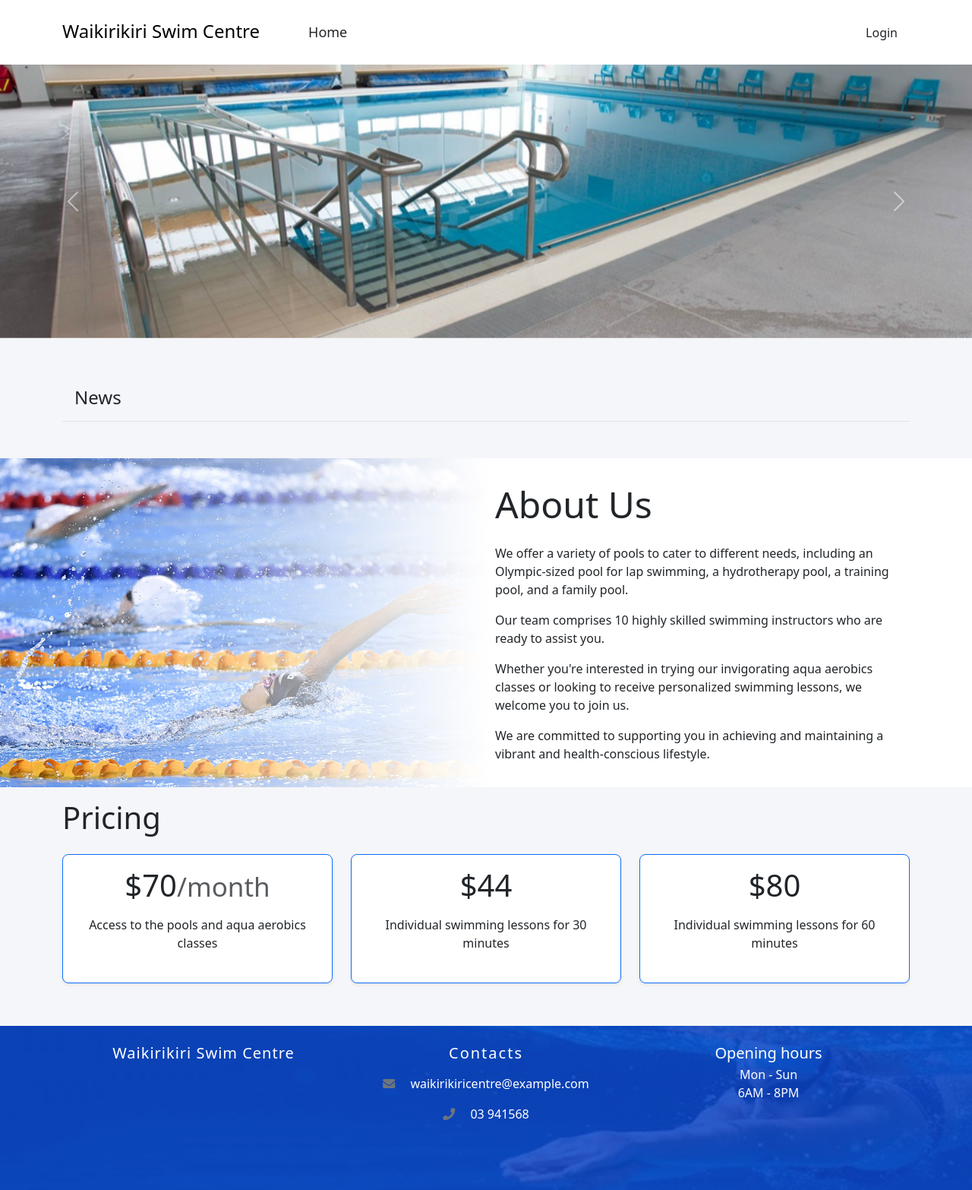
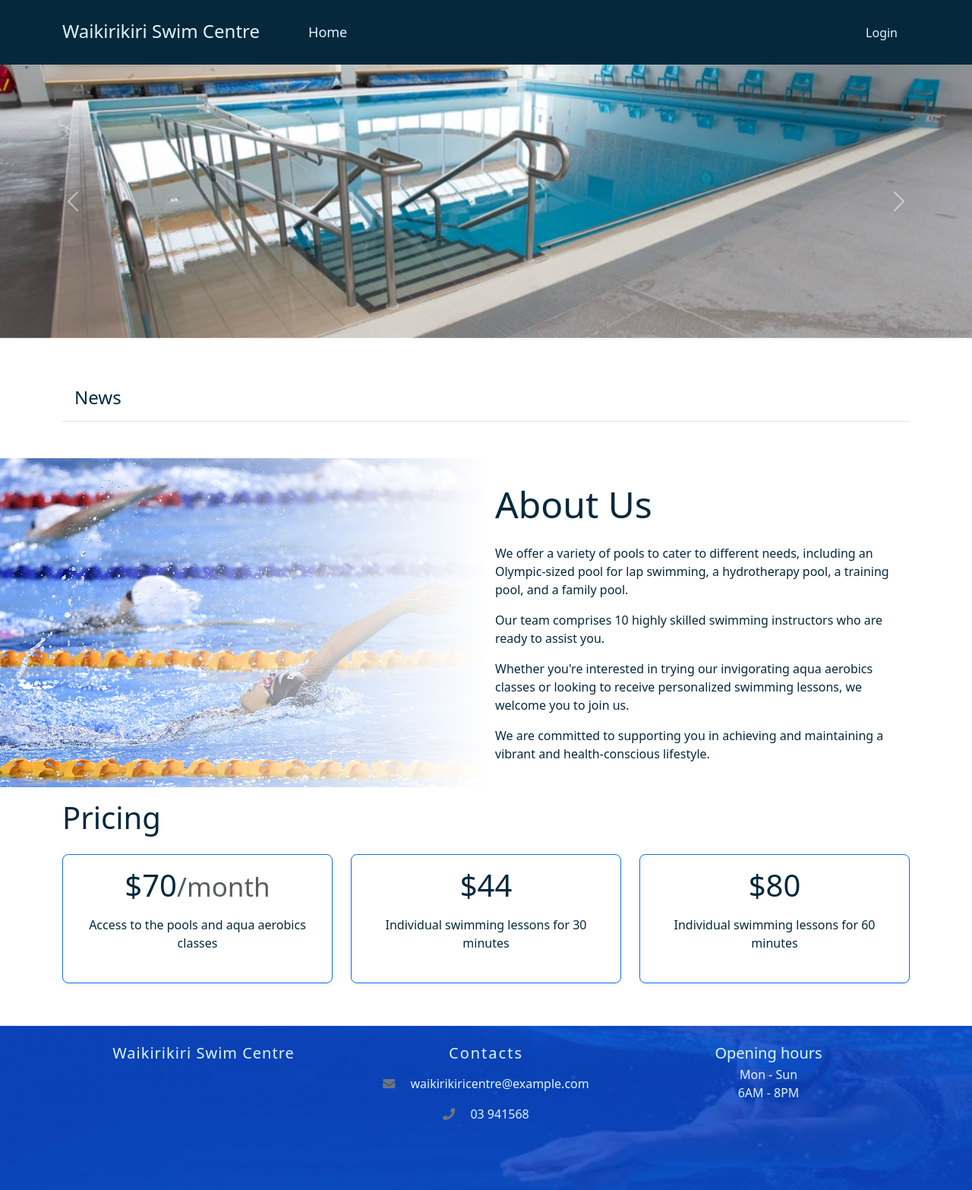
Before and after one commit to gaon5/swimapp, a Flask app: page / in a window 1280 px wide. Shown: the whole page at 76% size. Run offline with Flask 3, Linux system fonts and the light colour scheme; data that the repository does not hold is empty; some libraries are stand-ins or nearby versions.

Commit message:
background color
add the color scheme and background color

```diff
--- a/app/templates/guest/base.html
+++ b/app/templates/guest/base.html
@@ -32,14 +32,24 @@
         ::-webkit-scrollbar-thumb:hover {
             background-color: #555;
         }
+
+        .dropdown-menu {
+            background-color: #06283D;
+        }
+
+        .dropdown-menu .dropdown-item:hover {
+            background-color: #256D85;
+        }
+
+
     </style>
 </head>
 
-<body style="background-color: #f5f6fa">
-<div class="sticky-top " style="background-color: #fff;">
+<body style="background-color: #fff">
+<div class="sticky-top " style="background-color: #06283D;">
     <nav class="navbar navbar-expand-lg container" style="height:85px">
         <div class="container-fluid">
-            <a class="navbar-brand" href="{{ url_for('dashboard') }}"><span class="navbar-brand mb-0 h1" id="navtitle" style="font-size: x-large">Waikirikiri Swim Centre</span></a>
+            <a class="navbar-brand" href="{{ url_for('dashboard') }}"><span class="navbar-brand mb-0 h1" id="navtitle" style="font-size: x-large; color:#DFF6FF">Waikirikiri Swim Centre</span></a>
             <button class="navbar-toggler" type="button" data-bs-toggle="collapse" data-bs-target="#navbarSupportedContent"
                     aria-controls="navbarSupportedContent"
                     aria-expanded="false" aria-label="Toggle navigation">
@@ -47,17 +57,17 @@
             </button>
             <div class="collapse navbar-collapse" id="navbarSupportedContent">
                 <ul class="navbar-nav me-auto mb-2 mb-lg-0">
-                    <li class="nav-item mx-2 li_hon"><a class="dropdown-item py-3 px-4" href="{{ url_for('index') }}" style="font-size: large">Home</a></li>
+                    <li class="nav-item mx-2 li_hon"><a class="dropdown-item py-3 px-4" href="{{ url_for('index') }}" style="font-size: large; color:#DFF6FF">Home</a></li>
                     {% if permissions == 4 %}
-                        <li class="nav-item mx-2 li_hon"><a class="dropdown-item py-3 px-2" href="{{ url_for('dashboard') }}" style="font-size: large">Dashboard</a></li>
-                        <li class="nav-item mx-2 li_hon"><a class="dropdown-item py-3 px-2" href="{{ url_for('admin_timetable') }}" style="font-size: large">Timetable</a></li>
+                        <li class="nav-item mx-2 li_hon"><a class="dropdown-item py-3 px-2" href="{{ url_for('dashboard') }}" style="font-size: large; color:#DFF6FF">Dashboard</a></li>
+                        <li class="nav-item mx-2 li_hon"><a class="dropdown-item py-3 px-2" href="{{ url_for('admin_timetable') }}" style="font-size: large; color:#DFF6FF">Timetable</a></li>
                     {% elif permissions == 3 %}
-                        <li class="nav-item mx-2 li_hon"><a class="dropdown-item py-3 px-2" href="{{ url_for('dashboard') }}" style="font-size: large">Dashboard</a></li>
-                        <li class="nav-item mx-2 li_hon"><a class="dropdown-item py-3 px-2" href="{{ url_for('admin_timetable') }}" style="font-size: large">Timetable</a></li>
+                        <li class="nav-item mx-2 li_hon"><a class="dropdown-item py-3 px-2" href="{{ url_for('dashboard') }}" style="font-size: large; color:#DFF6FF">Dashboard</a></li>
+                        <li class="nav-item mx-2 li_hon"><a class="dropdown-item py-3 px-2" href="{{ url_for('admin_timetable') }}" style="font-size: large; color:#DFF6FF">Timetable</a></li>
                     {% elif permissions == 2 %}
-                        <li class="nav-item mx-2 li_hon"><a class="dropdown-item py-3 px-2" href="{{ url_for('instructor_timetable') }}" style="font-size: large">Timetable</a></li>
+                        <li class="nav-item mx-2 li_hon"><a class="dropdown-item py-3 px-2" href="{{ url_for('instructor_timetable') }}" style="font-size: large; color:#DFF6FF">Timetable</a></li>
                     {% elif permissions == 1 %}
-                        <li class="nav-item mx-2 li_hon"><a class="dropdown-item py-3 px-2" href="{{ url_for('view_class') }}" style="font-size: large">Book Class</a></li>
+                        <li class="nav-item mx-2 li_hon"><a class="dropdown-item py-3 px-2" href="{{ url_for('view_class') }}" style="font-size: large; color:#DFF6FF">Book Class</a></li>
                     {% endif %}
                 </ul>
             </div>
@@ -65,38 +75,38 @@
                 <div class="collapse navbar-collapse" id="navbarSupportedContent">
                     <ul class="navbar-nav me-auto mb-2 mb-lg-0">
                         {% if not permissions %}
-                            <li class="nav-item mx-2 li_hon"><a class="dropdown-item py-3 px-2" href="{{ url_for('login') }}">Login</a></li>
+                            <li class="nav-item mx-2 li_hon"><a class="dropdown-item py-3 px-2" href="{{ url_for('login') }}" style="color: #DFF6FF">Login</a></li>
                         {% else %}
                             <li class="nav-item mx-2 li_hon">
                                 <div class="dropdown py-2 px-2">
-                                    <button class="btn dropdown-toggle selected" type="button" data-bs-toggle="dropdown" aria-expanded="false">
+                                    <button class="btn dropdown-toggle selected" type="button" data-bs-toggle="dropdown" aria-expanded="false" style="color: #DFF6FF">
                                         Hello {{ session['username'] }}!
                                     </button>
                                     <ul class="dropdown-menu">
                                         {% if permissions == 4 %}
-                                            <li class="nav-item mx-2 li_hon"><a class="dropdown-item py-3 px-2" href="{{ url_for('instructor_list') }}">Manage Instructor</a></li>
-                                            <li class="nav-item mx-2 li_hon"><a class="dropdown-item py-3 px-2" href="{{ url_for('member_list') }}">Manage Member</a></li>
-                                            <li class="nav-item mx-2 li_hon"><a class="dropdown-item py-3 px-2" href="{{ url_for('view_payments') }}">View Payments</a></li>
-                                            <li class="nav-item mx-2 li_hon"><a class="dropdown-item py-3 px-2" href="{{ url_for('subscriptions_due_date') }}">Subscriptions Details</a></li>
+                                            <li class="nav-item mx-2 li_hon"><a class="dropdown-item py-3 px-2" href="{{ url_for('instructor_list') }}" style="color: #DFF6FF">Manage Instructor</a></li>
+                                            <li class="nav-item mx-2 li_hon"><a class="dropdown-item py-3 px-2" href="{{ url_for('member_list') }}" style="color: #DFF6FF">Manage Member</a></li>
+                                            <li class="nav-item mx-2 li_hon"><a class="dropdown-item py-3 px-2" href="{{ url_for('view_payments') }}" style="color: #DFF6FF">View Payments</a></li>
+                                            <li class="nav-item mx-2 li_hon"><a class="dropdown-item py-3 px-2" href="{{ url_for('subscriptions_due_date') }}" style="color: #DFF6FF">Subscriptions Details</a></li>
                                         {% elif permissions == 3 %}
-                                            <li class="nav-item mx-2 li_hon"><a class="dropdown-item py-3 px-2" href="{{ url_for('view_payments') }}">View Payments</a></li>
-                                            <li class="nav-item mx-2 li_hon"><a class="dropdown-item py-3 px-2" href="{{ url_for('subscriptions_due_date') }}">Subscriptions Details</a></li>
-                                            <li class="nav-item mx-2 li_hon"><a class="dropdown-item py-3 px-2" href="{{ url_for('attendance_report') }}">Attendance Report</a></li>
-                                            <li class="nav-item mx-2 li_hon"><a class="dropdown-item py-3 px-2" href="{{ url_for('admin_financial_report') }}">Financial Report</a></li>
-                                            <li class="nav-item mx-2 li_hon"><a class="dropdown-item py-3 px-2" href="{{ url_for('admin_popularity_report') }}">Popularity Report</a></li>
-                                            <li class="nav-item mx-2 li_hon"><a class="dropdown-item py-3 px-2" href="{{ url_for('admin_change_information') }}">My Details</a></li>
-                                            <li class="nav-item mx-2 li_hon"><a class="dropdown-item py-3 px-2" href="{{ url_for('change_password') }}">Change Password</a></li>
+                                            <li class="nav-item mx-2 li_hon"><a class="dropdown-item py-3 px-2" href="{{ url_for('view_payments') }}" style="color: #DFF6FF">View Payments</a></li>
+                                            <li class="nav-item mx-2 li_hon"><a class="dropdown-item py-3 px-2" href="{{ url_for('subscriptions_due_date') }}" style="color: #DFF6FF">Subscriptions Details</a></li>
+                                            <li class="nav-item mx-2 li_hon"><a class="dropdown-item py-3 px-2" href="{{ url_for('attendance_report') }}" style="color: #DFF6FF">Attendance Report</a></li>
+                                            <li class="nav-item mx-2 li_hon"><a class="dropdown-item py-3 px-2" href="{{ url_for('admin_financial_report') }}" style="color: #DFF6FF">Financial Report</a></li>
+                                            <li class="nav-item mx-2 li_hon"><a class="dropdown-item py-3 px-2" href="{{ url_for('admin_popularity_report') }}" style="color: #DFF6FF">Popularity Report</a></li>
+                                            <li class="nav-item mx-2 li_hon"><a class="dropdown-item py-3 px-2" href="{{ url_for('admin_change_information') }}" style="color: #DFF6FF">My Details</a></li>
+                                            <li class="nav-item mx-2 li_hon"><a class="dropdown-item py-3 px-2" href="{{ url_for('change_password') }}" style="color: #DFF6FF">Change Password</a></li>
                                         {% elif permissions == 2 %}
-                                            <li class="nav-item mx-2 li_hon"><a class="dropdown-item py-3 px-2" href="{{ url_for('instructor_change_information') }}">My Details</a></li>
-                                            <li class="nav-item mx-2 li_hon"><a class="dropdown-item py-3 px-2" href="{{ url_for('schedule_time') }}">My Schedule Time</a></li>
-                                            <li class="nav-item mx-2 li_hon"><a class="dropdown-item py-3 px-2" href="{{ url_for('change_password') }}">Change Password</a></li>
+                                            <li class="nav-item mx-2 li_hon"><a class="dropdown-item py-3 px-2" href="{{ url_for('instructor_change_information') }}" style="color: #DFF6FF">My Details</a></li>
+                                            <li class="nav-item mx-2 li_hon"><a class="dropdown-item py-3 px-2" href="{{ url_for('schedule_time') }}" style="color: #DFF6FF">My Schedule Time</a></li>
+                                            <li class="nav-item mx-2 li_hon"><a class="dropdown-item py-3 px-2" href="{{ url_for('change_password') }}" style="color: #DFF6FF">Change Password</a></li>
                                         {% elif permissions == 1 %}
-                                            <li class="nav-item mx-2 li_hon"><a class="dropdown-item py-3 px-2" href="{{ url_for('member_class_detail') }}">View My Class</a></li>
-                                            <li class="nav-item mx-2 li_hon"><a class="dropdown-item py-3 px-2" href="{{ url_for('my_membership') }}">My Membership</a></li>
-                                            <li class="nav-item mx-2 li_hon"><a class="dropdown-item py-3 px-2" href="{{ url_for('member_change_information') }}">My Details</a></li>
-                                            <li class="nav-item mx-2 li_hon"><a class="dropdown-item py-3 px-2" href="{{ url_for('change_password') }}">Change Password</a></li>
+                                            <li class="nav-item mx-2 li_hon"><a class="dropdown-item py-3 px-2" href="{{ url_for('member_class_detail') }}" style="color: #DFF6FF">View My Class</a></li>
+                                            <li class="nav-item mx-2 li_hon"><a class="dropdown-item py-3 px-2" href="{{ url_for('my_membership') }}" style="color: #DFF6FF">My Membership</a></li>
+                                            <li class="nav-item mx-2 li_hon"><a class="dropdown-item py-3 px-2" href="{{ url_for('member_change_information') }}" style="color: #DFF6FF">My Details</a></li>
+                                            <li class="nav-item mx-2 li_hon"><a class="dropdown-item py-3 px-2" href="{{ url_for('change_password') }}" style="color: #DFF6FF">Change Password</a></li>
                                         {% endif %}
-                                        <li class="nav-item mx-2 li_hon"><a class="dropdown-item py-3 px-2" href={{ url_for('logout') }}>Log out</a></li>
+                                        <li class="nav-item mx-2 li_hon"><a class="dropdown-item py-3 px-2" href={{ url_for('logout') }} style="color: #DFF6FF">Log out</a></li>
                                     </ul>
                                 </div>
                             </li>
@@ -114,26 +124,28 @@
         <div class="container-fluid">
             <div class="row">
                 <div class="col-4">
-                    <h5 class="mb-3" style="letter-spacing: 1px; color: white;">Waikirikiri Swim Centre</h5>
+                    <h5 class="mb-3" style="letter-spacing: 1px; color: #DFF6FF;">Waikirikiri Swim Centre</h5>
                 </div>
                 <div class="col-4 mb-4">
-                    <h5 class="mb-3" style="letter-spacing: 2px; color: white;">Contacts</h5>
+                    <h5 class="mb-3" style="letter-spacing: 2px; color: #DFF6FF;">Contacts</h5>
                     <ul class="list-unstyled mb-0">
                         <li class="mb-1">
                             <p>
                                 <i class="fas fa-envelope me-3 text-secondary"></i>
-                                waikirikiricentre@example.com
+                                <span style="color: #DFF6FF">waikirikiricentre@example.com</span>
                             </p>
-                            <p><i class="fas fa-phone me-3 text-secondary"></i> 03 941568</p>
+                            <p><i class="fas fa-phone me-3 text-secondary"></i>
+                                <span style="color: #DFF6FF">03 941568</span>
+                            </p>
                         </li>
                     </ul>
                 </div>
 
                 <div class="col-4 mb-4">
-                    <h5 class="mb-1" style="color: white;">Opening hours</h5>
+                    <h5 class="mb-1" style="color: #DFF6FF;">Opening hours</h5>
                     <ul style="list-style: none; padding-left: 0">
-                        <li>Mon - Sun</li>
-                        <li>6AM - 8PM</li>
+                        <li style="color: #DFF6FF">Mon - Sun</li>
+                        <li style="color: #DFF6FF">6AM - 8PM</li>
                     </ul>
                 </div>
             </div>
--- a/app/templates/guest/index.html
+++ b/app/templates/guest/index.html
@@ -35,7 +35,7 @@
 
     <div class="container py-5">
         <div class="p-3 border-bottom">
-            <h4 class="d-flex align-items-center mb-0">News<i class="far fa-xs ms-auto text-primary"></i></h4>
+            <h4 class="d-flex align-items-center mb-0" style="color: #06283D;">News<i class="far fa-xs ms-auto text-primary"></i></h4>
         </div>
         <div>
             {% for message in posted_news %}
@@ -43,8 +43,8 @@
                     <img src="{{ url_for('static', filename='images/wsc.png') }}" class="rounded-circle" height="50" alt="Avatar" loading="lazy"/>
                     <div class="d-flex w-100 ps-3">
                         <div>
-                            <h6 class="text-body">{{ message[2] }}</h6>
-                            <p>{{ message[1] }}</p>
+                            <h6 class="text-body" style="color: #06283D;">{{ message[2] }}</h6>
+                            <p style="color: #06283D;">{{ message[1] }}</p>
                         </div>
                     </div>
                 </div>
@@ -57,26 +57,26 @@
             <div class="row">
                 <div class="col-6"></div>
                 <div class="col-6">
-                    <h1 class="display-5 fw-normal py-3">About Us</h1>
-                    <p>We offer a variety of pools to cater to different needs, including an Olympic-sized pool for lap swimming, a hydrotherapy
+                    <h1 class="display-5 fw-normal py-3" style="color: #06283D;">About Us</h1>
+                    <p style="color: #06283D;">We offer a variety of pools to cater to different needs, including an Olympic-sized pool for lap swimming, a hydrotherapy
                         pool, a training pool, and a family pool.</p>
-                    <p>Our team comprises 10 highly skilled swimming instructors who are ready to assist you.</p>
-                    <p>Whether you're interested in trying our invigorating aqua aerobics classes or looking to receive personalized swimming
+                    <p style="color: #06283D;">Our team comprises 10 highly skilled swimming instructors who are ready to assist you.</p>
+                    <p style="color: #06283D;">Whether you're interested in trying our invigorating aqua aerobics classes or looking to receive personalized swimming
                         lessons, we welcome you to join us.</p>
-                    <p>We are committed to supporting you in achieving and maintaining a vibrant and health-conscious lifestyle.</p>
+                    <p style="color: #06283D;">We are committed to supporting you in achieving and maintaining a vibrant and health-conscious lifestyle.</p>
                 </div>
             </div>
         </div>
     </div>
     <div class="container py-3">
-        <h1>Pricing</h1>
+        <h1 style="color: #06283D;">Pricing</h1>
         <div class="row row-cols-1 row-cols-md-3 py-3 text-center">
             <div class="col">
                 <div class="card mb-4 rounded-3 shadow-sm border-primary">
                     <div class="card-body">
-                        <h1 class="card-title pricing-card-title">$70<small class="text-muted fw-light">/month</small></h1>
+                        <h1 class="card-title pricing-card-title" style="color: #06283D;">$70<small class="text-muted fw-light" style="color: #06283D;">/month</small></h1>
                         <ul class="list-unstyled mt-3 mb-4">
-                            <li>Access to the pools and aqua aerobics classes</li>
+                            <li style="color: #06283D;">Access to the pools and aqua aerobics classes</li>
                         </ul>
                     </div>
                 </div>
@@ -84,9 +84,9 @@
             <div class="col">
                 <div class="card mb-4 rounded-3 shadow-sm border-primary">
                     <div class="card-body">
-                        <h1 class="card-title pricing-card-title">$44</h1>
+                        <h1 class="card-title pricing-card-title" style="color: #06283D;">$44</h1>
                         <ul class="list-unstyled mt-3 mb-4">
-                            <li>Individual swimming lessons for 30 minutes</li>
+                            <li style="color: #06283D;">Individual swimming lessons for 30 minutes</li>
                         </ul>
                     </div>
                 </div>
@@ -94,9 +94,9 @@
             <div class="col">
                 <div class="card mb-4 rounded-3 shadow-sm border-primary">
                     <div class="card-body">
-                        <h1 class="card-title pricing-card-title">$80</h1>
+                        <h1 class="card-title pricing-card-title" style="color: #06283D;">$80</h1>
                         <ul class="list-unstyled mt-3 mb-4">
-                            <li>Individual swimming lessons for 60 minutes</li>
+                            <li style="color: #06283D;">Individual swimming lessons for 60 minutes</li>
                         </ul>
                     </div>
                 </div>
@@ -111,7 +111,7 @@
                     <button type="button" class="btn-close" data-bs-dismiss="modal" aria-label="Close"></button>
                 </div>
                 <div class="modal-body">
-                    <p>Your membership has expired or has not been paid.</p>
+                    <p style="color: #06283D;">Your membership has expired or has not been paid.</p>
                 </div>
                 <div class="modal-footer">
                     <a class="btn btn-success" href="/monthly_payment">Go to pay</a>
--- a/app/templates/guest/login.html
+++ b/app/templates/guest/login.html
@@ -8,16 +8,16 @@
             <div class="col-md-6">
                 <div class="card shadow-lg p-3 mb-5 rounded">
                     <div class="text-center py-4">
-                        <h4><i class="fas fa-sign-in-alt"></i> Login</h4>
+                        <h4 style="color: #06283D;"><i class="fas fa-sign-in-alt"></i> Login</h4>
                     </div>
                     <div class="card-body">
                         <form action="{{ url_for('login') }}" method="post" onsubmit="return validateForm()">
                             <div class="mb-3">
-                                <label for="username" class="form-label"><i class="fas fa-user"></i> Username</label>
+                                <label for="username" class="form-label" style="color: #06283D;"><i class="fas fa-user"></i> Username</label>
                                 <input type="text" name="username" class="form-control" id="username" placeholder="Enter your username" required>
                             </div>
                             <div class="mb-3">
-                                <label for="password" class="form-label"><i class="fas fa-lock"></i> Password</label>
+                                <label for="password" class="form-label" style="color: #06283D;"><i class="fas fa-lock"></i> Password</label>
                                 <input type="password" name="password" class="form-control" id="password" placeholder="Enter your password" required>
                             </div>
                             <span id="msg" style="color: red">{{ msg }}</span>
--- a/app/templates/instructor/dashboard.html
+++ b/app/templates/instructor/dashboard.html
@@ -6,6 +6,11 @@
 {% endblock %}
 
 {% block mycss %}
+    <style>
+        .custom-bg-primary {
+            background-color: #47B5FF;
+        }
+    </style>
 
 {% endblock %}
 
```
Also changed, not shown: app/templates/admin/dashboard.html (+8 -4 lines), app/templates/guest/register.html (+14 -14 lines).
